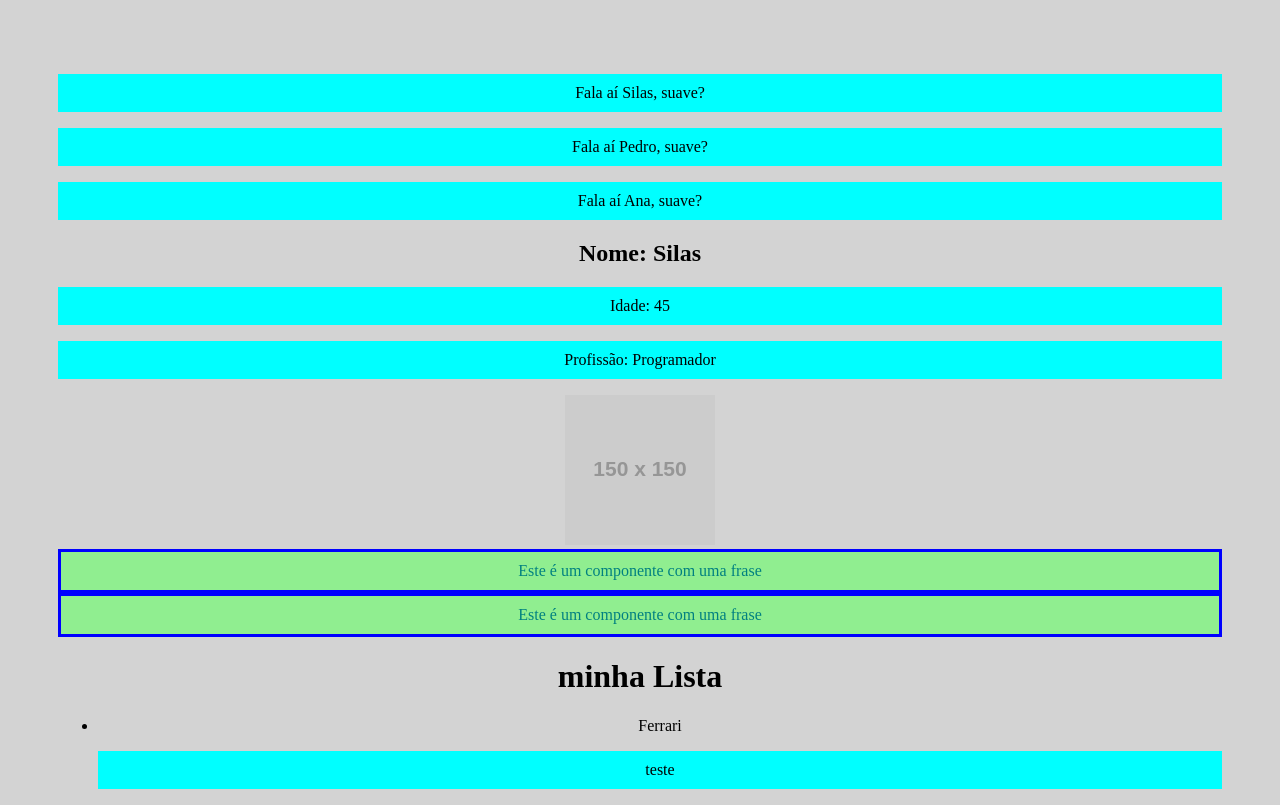
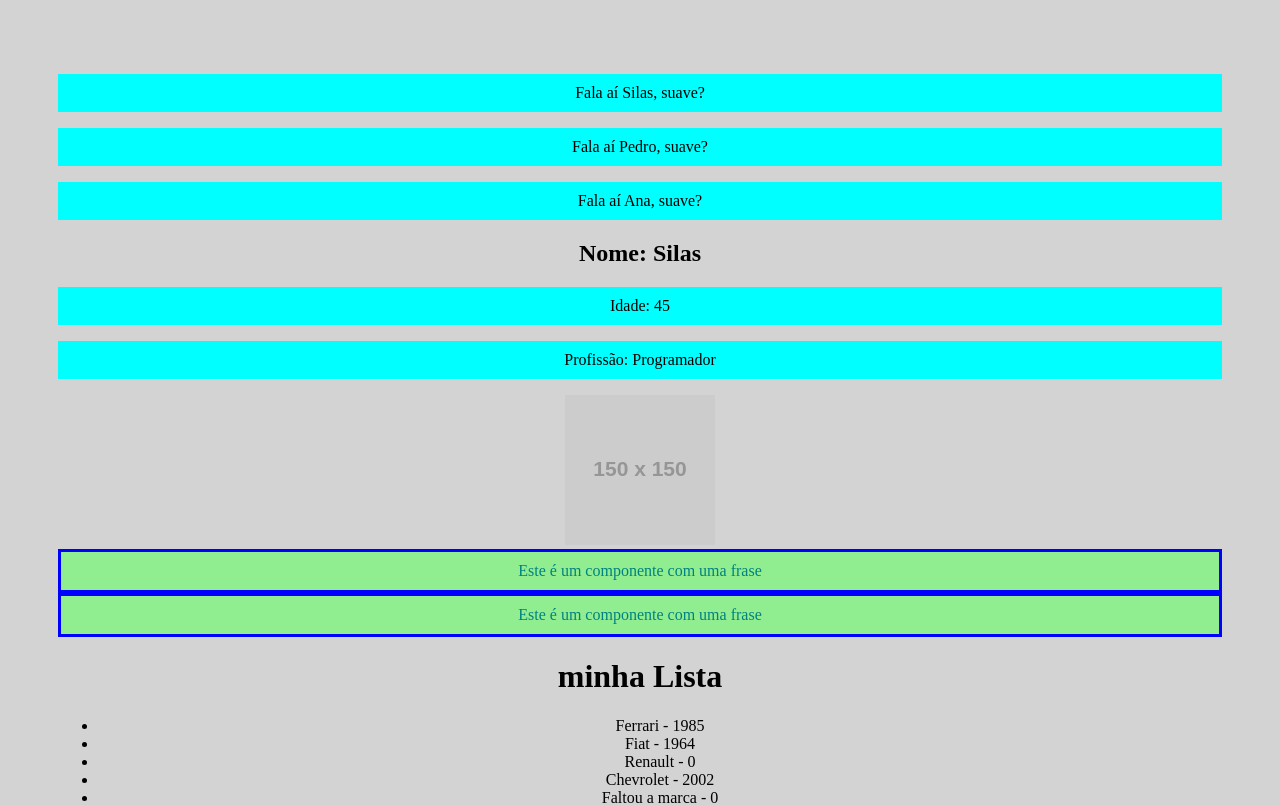
Before and after one commit to SilasFas/React-studies-2, a React (Create React App) app: page / in a window 1280 px wide. Shown: the top 805 px of the page. Built offline with nearby package versions, Linux system fonts and the light colour scheme.

Commit message:
PropTypes

```diff
--- a/src/components/Item.js
+++ b/src/components/Item.js
@@ -1,8 +1,19 @@
-export const Item = (props) => {
+import PropTypes from 'prop-types'
+
+export const Item = ({ marca, ano_lancamento }) => {
     return (
         <>
-            <li>{props.marca}</li>
-            <p>teste</p>
+            <li>{marca} - {ano_lancamento}</li>
         </>
     )
 }
+
+Item.proptype = {
+    marca: PropTypes.string.isRequired,
+    ano_lancamento: PropTypes.number,
+}
+
+Item.defaultProps = {
+    marca: 'Faltou a marca',
+    ano_lancamento: 0,
+}
--- a/src/components/List.js
+++ b/src/components/List.js
@@ -5,9 +5,11 @@ export const List = () => {
         <>
             <h1>minha Lista</h1>
             <ul>
-                <Item marca='Ferrari'/>
-                <Item marca='Fiat'/>
-                <Item marca='Renault'/>
+                <Item marca='Ferrari' ano_lancamento={1985} />
+                <Item marca='Fiat' ano_lancamento={1964} />
+                <Item marca='Renault' />
+                <Item marca='Chevrolet' ano_lancamento={2002} />
+                <Item />
             </ul>
         </>
     )
```
